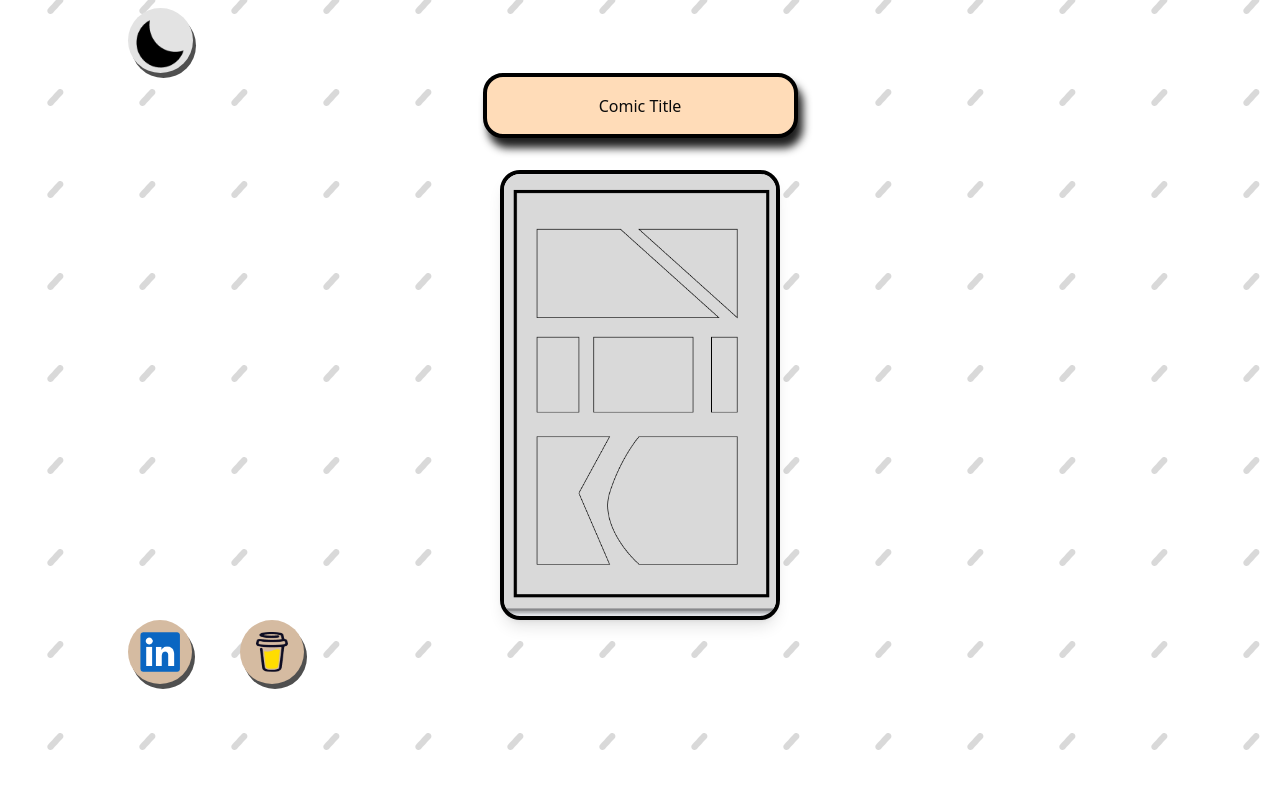
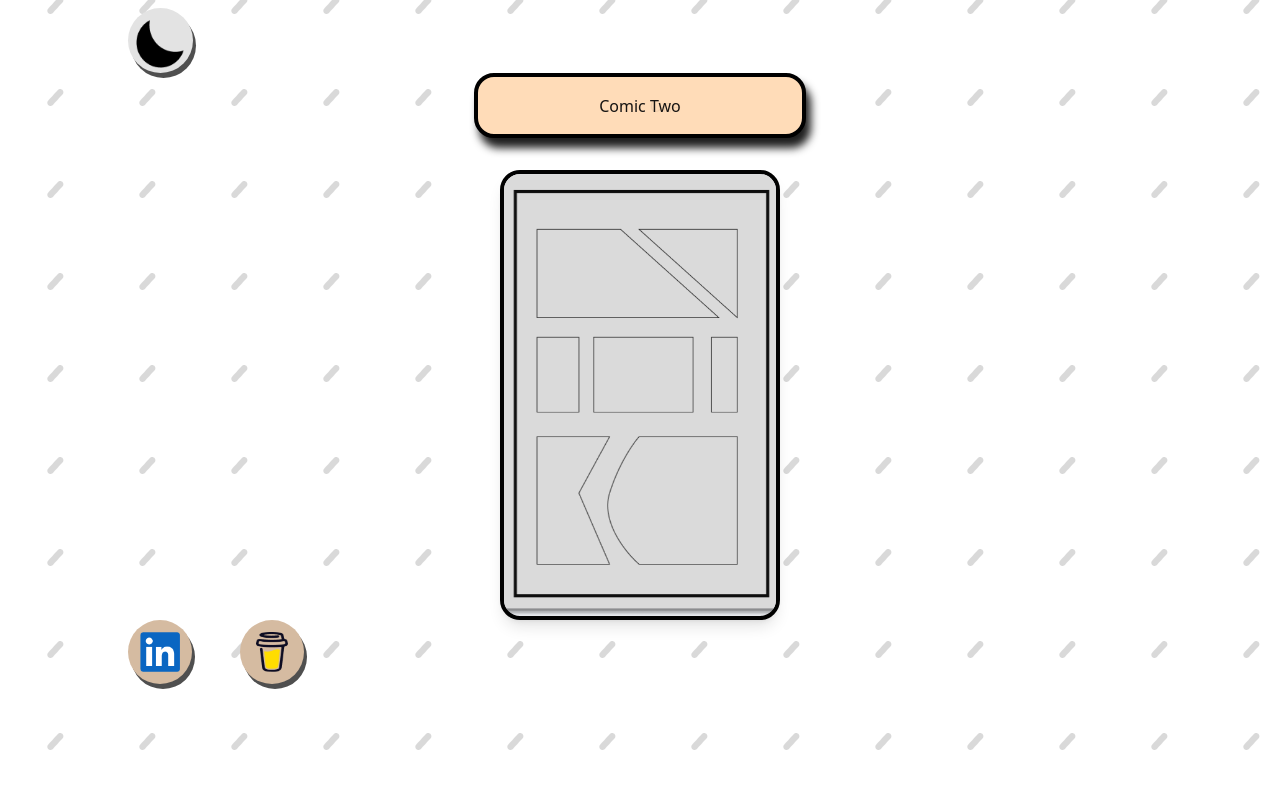
Before and after one commit to Marquis4484/page_turner, a Next.js app: page / in a window 1280 px wide. Shown: the top 788 px of the page. Built offline with nearby package versions, Linux system fonts and the light colour scheme.

Commit message:
carousel updated

```diff
--- a/app/page.tsx
+++ b/app/page.tsx
@@ -105,6 +105,7 @@
 "use client";
 import React, { useState, useEffect } from "react";
 import Image from "next/image";
+import Link from "next/link";
 import { useTheme } from "next-themes";
 import Comic1 from "../public/images/comic/comic_end.png";
 import Comic2 from "../public/images/comic/comic_page_1.png";
@@ -118,7 +119,13 @@ function Home() {
   const [mounted, setMounted] = useState(false);
   const [currentIndex, setCurrentIndex] = useState(0);
 
-  const images = [Comic1, Comic2, Comic3];
+  // const images = [Comic1, Comic2, Comic3];
+
+  const images = [
+    { src: Comic1, title: "Comic One", href: "/comic1" },
+    { src: Comic2, title: "Comic Two", href: "/comic2" },
+    { src: Comic3, title: "Comic Three", href: "/comic3" },
+  ];
 
   useEffect(() => {
     setMounted(true);
@@ -157,23 +164,37 @@ function Home() {
       >
         <ThemeToggle />
 <div className="flex flex-col items-center">
-        <div className="w-[315px] h-[65px] flex items-center justify-center bg-primary rounded-[20px] border-4 border-black mb-8 shadow-[5px_10px_8px_#1f1f1f]">
-          Comic Title
+          <div className="relative w-[332px] h-[65px] flex items-center justify-center bg-primary rounded-[20px] border-4 border-black mb-8 shadow-[5px_10px_8px_#1f1f1f] overflow-hidden">
+          {images.map((img, idx) => (
+            <span
+              key={idx}
+              className={`absolute transition-opacity duration-700 ${
+                idx === currentIndex ? "opacity-100" : "opacity-0"
+              }`}
+            >
+              {img.title}
+            </span>
+          ))}
         </div>
 
         <div
           id="carousel"
           className="relative flex items-center justify-center w-[280px] h-[450px] border-4 border-black rounded-[20px] shadow-lg overflow-hidden bg-gray-200"
         >
-          {images.map((img, idx) => (
-            <Image
+           {images.map((img, idx) => (
+            <Link
               key={idx}
-              src={img}
-              alt={`Comic ${idx + 1}`}
-              className={`absolute w-full h-full object-cover transition-opacity duration-700 ${
-                idx === currentIndex ? "opacity-100" : "opacity-0"
+              href={img.href}
+              className={`absolute w-full h-full transition-opacity duration-700 ${
+                idx === currentIndex ? "opacity-100" : "opacity-0 pointer-events-none"
               }`}
-            />
+            >
+              <Image
+                src={img.src}
+                alt={img.title}
+                className="w-full h-full object-cover"
+              />
+            </Link>
           ))}
 
           {/* Prev Button */}
```
